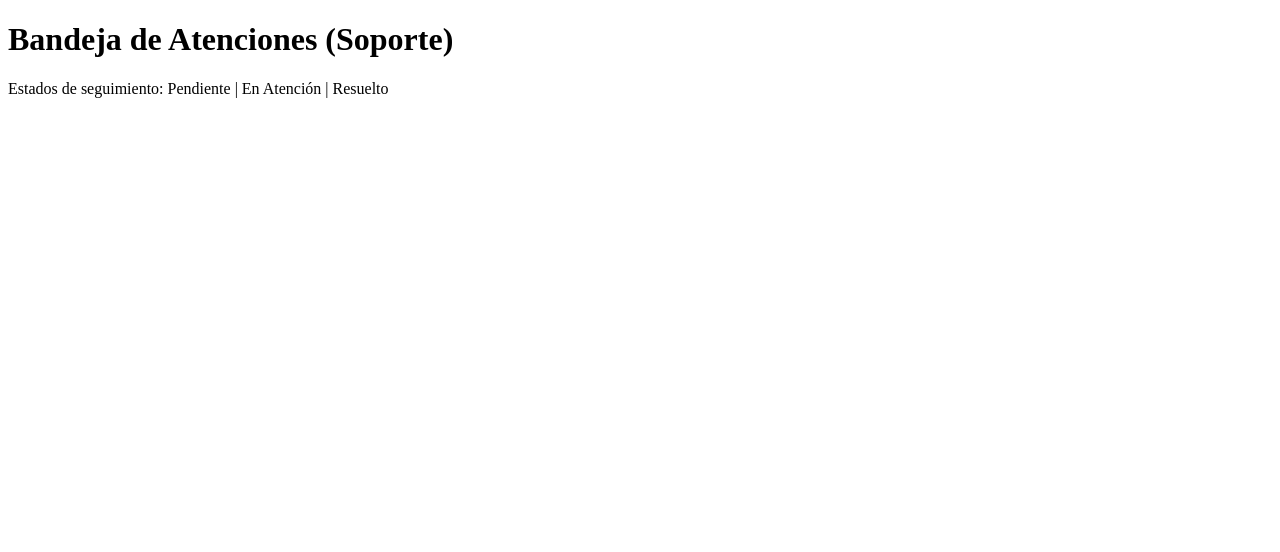
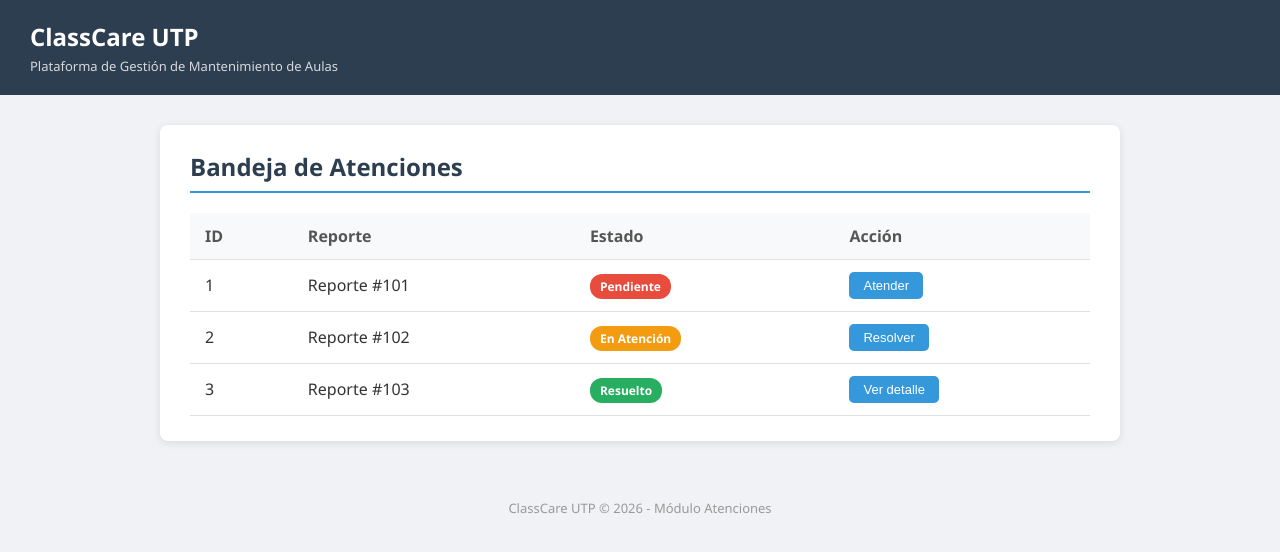
Before and after one commit to Alen-joestar/ClassCareUTP, a Spring Boot app: page /atenciones/index.html in a window 1280 px wide. Shown: the top 552 px of the page. Run offline with Spring Boot 4, Linux system fonts and the light colour scheme.

```diff
--- /dev/null
+++ b/src/main/resources/static/atenciones/css/atenciones.css
@@ -0,0 +1,102 @@
+/* === GENERAL === */
+body {
+    font-family: 'Segoe UI', Tahoma, Geneva, Verdana, sans-serif;
+    background-color: #f0f2f5;
+    margin: 0;
+    padding: 0;
+    color: #333;
+}
+
+/* === HEADER === */
+header {
+    background-color: #2c3e50;
+    color: white;
+    padding: 20px 30px;
+}
+
+header h1 {
+    margin: 0;
+    font-size: 24px;
+}
+
+header p {
+    margin: 4px 0 0;
+    font-size: 13px;
+    opacity: 0.8;
+}
+
+/* === MAIN === */
+main {
+    max-width: 900px;
+    margin: 30px auto;
+    background: white;
+    padding: 25px 30px;
+    border-radius: 8px;
+    box-shadow: 0 2px 8px rgba(0, 0, 0, 0.1);
+}
+
+main h2 {
+    color: #2c3e50;
+    border-bottom: 2px solid #3498db;
+    padding-bottom: 8px;
+    margin-top: 0;
+}
+
+/* === TABLA === */
+table {
+    width: 100%;
+    border-collapse: collapse;
+    margin-top: 15px;
+}
+
+th, td {
+    padding: 12px 15px;
+    text-align: left;
+    border-bottom: 1px solid #e0e0e0;
+}
+
+th {
+    background-color: #f8f9fa;
+    font-weight: 600;
+    color: #555;
+}
+
+tr:hover {
+    background-color: #f5f5f5;
+}
+
+/* === ESTADOS === */
+.estado {
+    padding: 4px 10px;
+    border-radius: 12px;
+    font-size: 12px;
+    font-weight: bold;
+    color: white;
+}
+
+.pendiente    { background-color: #e74c3c; }
+.en-atencion  { background-color: #f39c12; }
+.resuelto     { background-color: #27ae60; }
+
+/* === BOTÓN === */
+.btn {
+    background-color: #3498db;
+    color: white;
+    border: none;
+    padding: 6px 14px;
+    border-radius: 5px;
+    cursor: pointer;
+    font-size: 13px;
+}
+
+.btn:hover {
+    background-color: #2980b9;
+}
+
+/* === FOOTER === */
+footer {
+    text-align: center;
+    padding: 15px;
+    color: #999;
+    font-size: 13px;
+}
--- a/src/main/resources/static/atenciones/index.html
+++ b/src/main/resources/static/atenciones/index.html
@@ -2,10 +2,57 @@
 <html lang="es">
 <head>
     <meta charset="UTF-8">
-    <title>Panel de Atenciones</title>
+    <meta name="viewport" content="width=device-width, initial-scale=1.0">
+    <title>Panel de Atenciones - ClassCare UTP</title>
+    <link rel="stylesheet" href="css/atenciones.css">
 </head>
 <body>
-    <h1>Bandeja de Atenciones (Soporte)</h1>
-    <p>Estados de seguimiento: Pendiente | En Atención | Resuelto</p>
+
+<header>
+    <h1>ClassCare UTP</h1>
+    <p>Plataforma de Gestión de Mantenimiento de Aulas</p>
+</header>
+
+<main>
+    <section>
+        <h2>Bandeja de Atenciones</h2>
+
+        <table>
+            <thead>
+                <tr>
+                    <th>ID</th>
+                    <th>Reporte</th>
+                    <th>Estado</th>
+                    <th>Acción</th>
+                </tr>
+            </thead>
+            <tbody>
+                <tr>
+                    <td>1</td>
+                    <td>Reporte #101</td>
+                    <td><span class="estado pendiente">Pendiente</span></td>
+                    <td><button class="btn">Atender</button></td>
+                </tr>
+                <tr>
+                    <td>2</td>
+                    <td>Reporte #102</td>
+                    <td><span class="estado en-atencion">En Atención</span></td>
+                    <td><button class="btn">Resolver</button></td>
+                </tr>
+                <tr>
+                    <td>3</td>
+                    <td>Reporte #103</td>
+                    <td><span class="estado resuelto">Resuelto</span></td>
+                    <td><button class="btn">Ver detalle</button></td>
+                </tr>
+            </tbody>
+        </table>
+    </section>
+</main>
+
+<footer>
+    <p>ClassCare UTP &copy; 2026 - Módulo Atenciones</p>
+</footer>
+
 </body>
 </html>
```
Also changed, not shown: src/main/java/com/utp/atenciones/controller/AtencionController.java (+26 -3 lines), src/main/java/com/utp/atenciones/model/Atencion.java (+13 -0 lines), src/main/java/com/utp/atenciones/service/AtencionService.java (added, +46 -0 lines), 1 other file.
